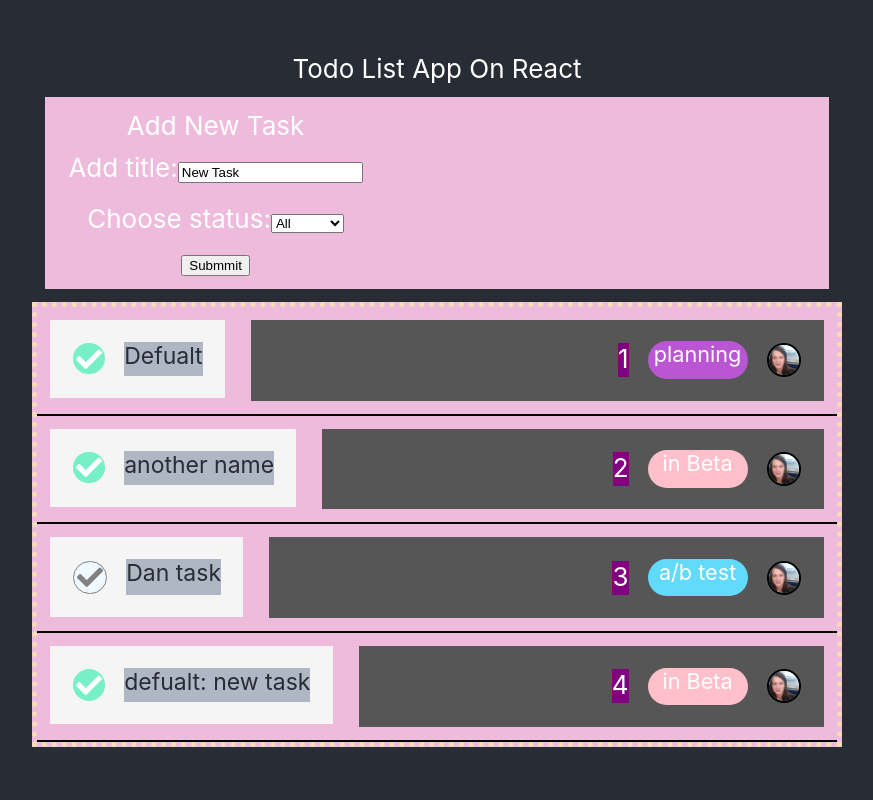
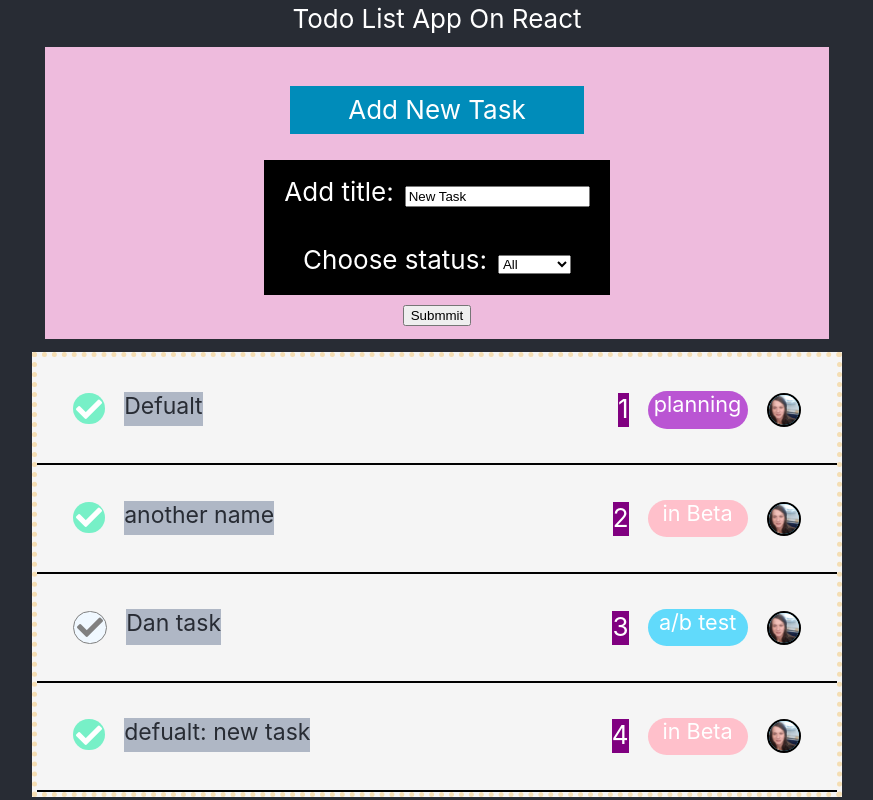
Before and after one commit to galiii/react-tutorial3, a React (Create React App) app in the folder my-app/: page / in a window 1280 px wide. Shown: the whole page, without its empty margins (203-1076 px from the left). Built offline with nearby package versions, Linux system fonts and the light colour scheme.

Commit message:
some style fix

```diff
--- a/my-app/src/components/FormTask.js
+++ b/my-app/src/components/FormTask.js
@@ -48,9 +48,10 @@ class FormTask extends React.Component {
     return (
       <div className="add-task">
         <form onSubmit={this.handleFormSubmit}>
-          <div>Add New Task</div>
+          <div className="title-form">Add New Task</div>
+          <div className="contact-form">
             <label htmlFor="title">
-            Add title:
+              <p>Add title:</p>
               <input
                 id="title"
                 name="title"
@@ -59,7 +60,7 @@ class FormTask extends React.Component {
               />
             </label>
             <label htmlFor="stats">
-            Choose status:
+              <p>Choose status:</p>
               <select
                 id="stats"
                 value={this.state.stats}
@@ -75,6 +76,7 @@ class FormTask extends React.Component {
                 ))}
               </select>
             </label>
+          </div>
           <button>Submmit</button>
         </form>
       </div>
--- a/my-app/src/components/style.css
+++ b/my-app/src/components/style.css
@@ -26,6 +26,43 @@
   border: 2px solid #008cba;
 }
 
+/****************************************/
+/**             FormTask               **/
+/****************************************/
+.add-task {
+  margin: 0.5em;
+  padding: 0.5em;
+  background-color: #eebbdd;
+  display: flex;
+  justify-content: center;
+  /*flex: 1;*/
+}
+
+.title-form {
+  margin: 1em;
+  padding: 0.5em;
+  /*display: flex;*/
+  /*text-align: center;*/
+  background-color: #008cba;
+  line-height: 85%;
+}
+
+.contact-form {
+  display: flex;
+  flex-direction: column;
+  line-height: 85%;
+  background-color: black;
+}
+.contact-form > label {
+  margin: 0.4em;
+  padding: 0.4em;
+}
+
+label > p {
+  padding-right: 11px;
+  display: inline;
+}
+
 /******************************************/
 /******     List.js   Component      ******/
 /******************************************/
@@ -41,7 +78,7 @@ ul {
 
 .list {
   min-width: 100vh;
-  background-color: #eebbdd;
+  background-color: whitesmoke;
 }
 
 li {
@@ -104,7 +141,7 @@ li {
   display: flex;
   flex: 1;
   justify-content: flex-end;
-  background-color: #565656;
+  background-color: whitesmoke;
 }
 
 .end-warp > div {
@@ -148,30 +185,3 @@ li {
   float: right;
   border-radius: 100%;
 }
-
-/****************************************/
-/**             FormTask               **/
-/****************************************/
-.add-task {
-  margin: 0.5em;
-  padding: 0.5em;
-  background-color: #eebbdd;
-  display: flex;
-  flex: 1;
-}
-
-/*
-.form-task {
-  margin: 0.5em;
-  padding: 0.5em;
-  display: flex;
-  background-color: #008cba;
-}
-*/
-form > label {
-  padding: 0.4em;
-}
-
-label {
-  display: block;
-}
```
Also changed, not shown: my-app/src/components/Todo.js (+0 -9 lines). Lines whose indentation alone changed are shown as unchanged.
